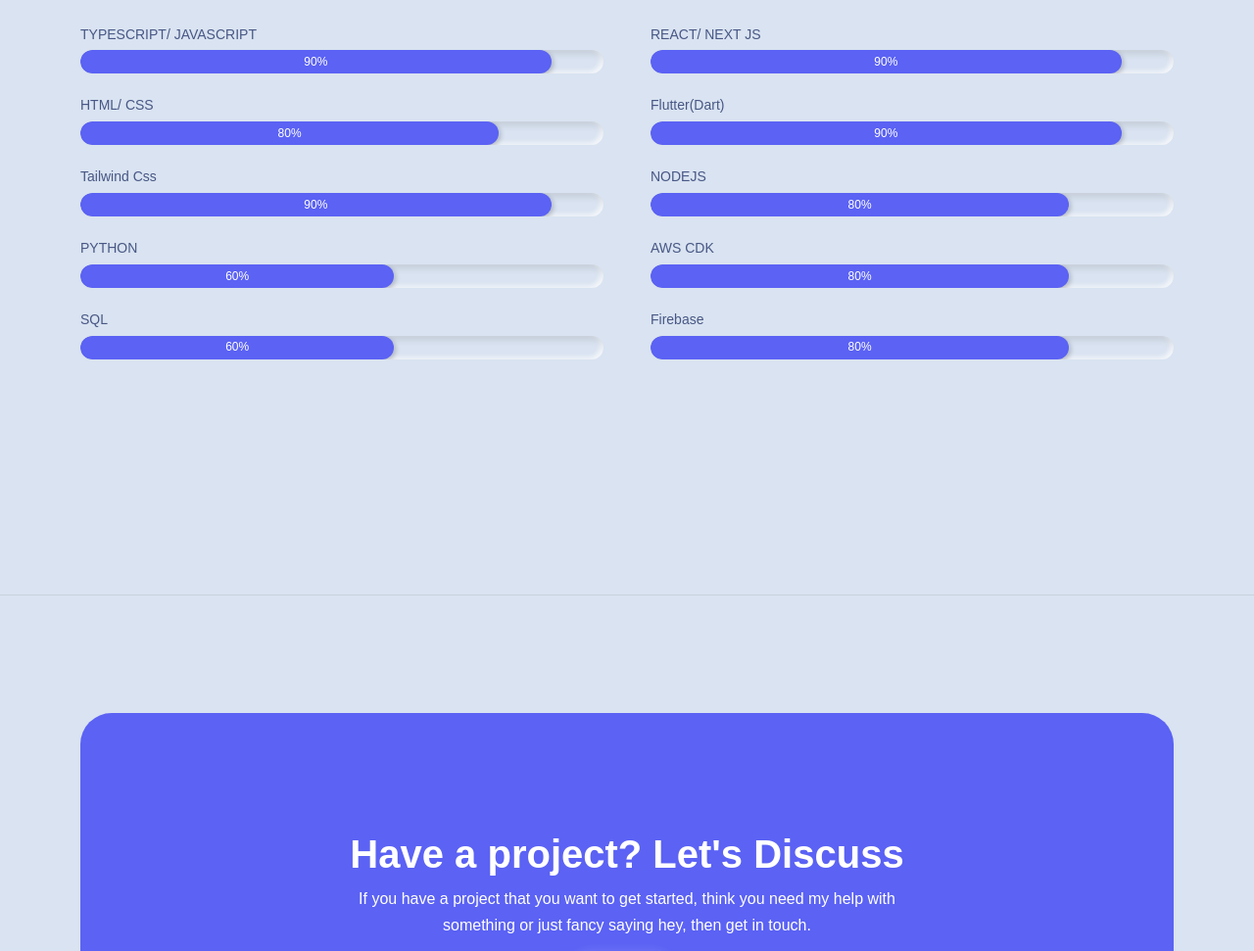
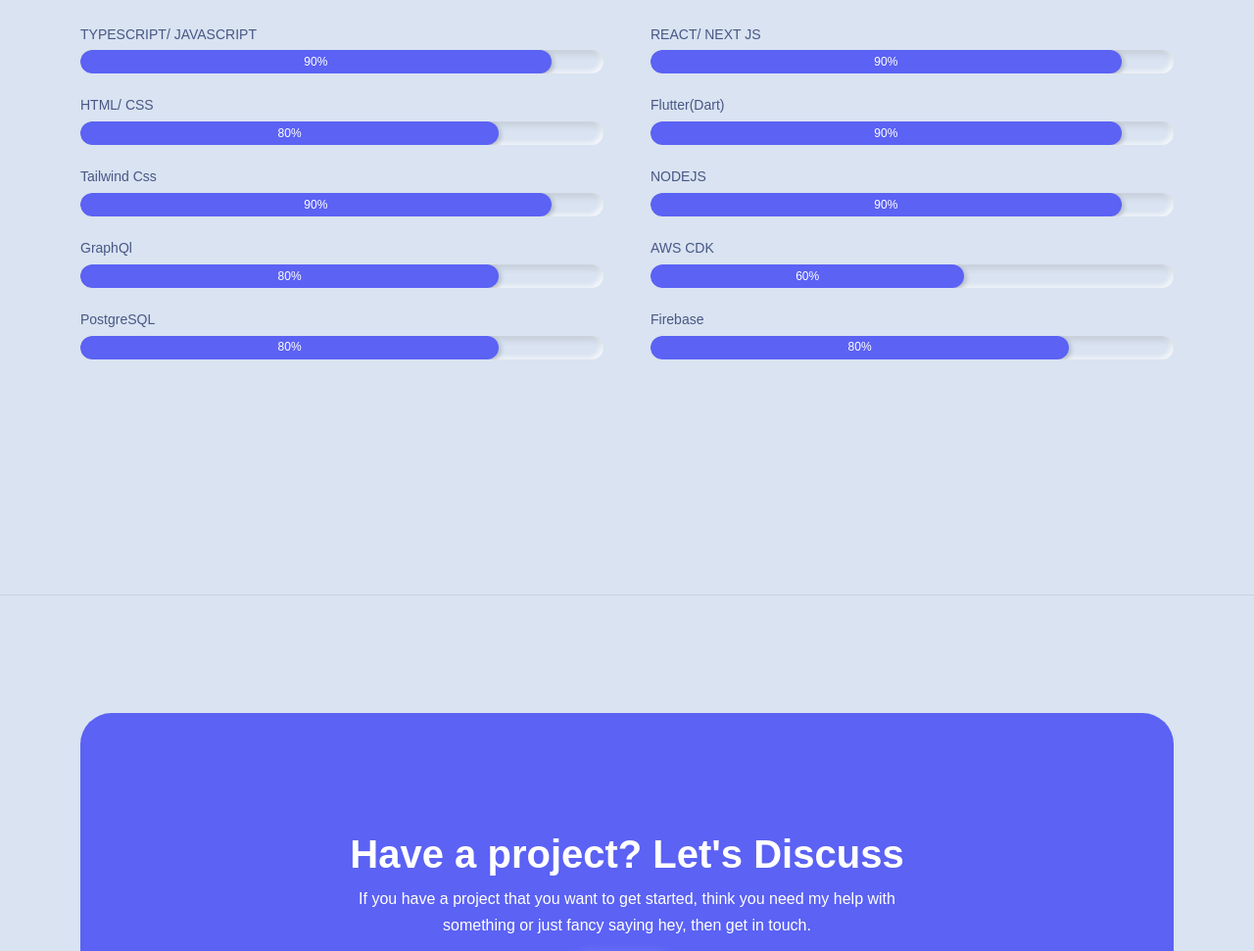
Before and after one commit to rouge9/Portfolio, a plain HTML site: page index.html in a window 1280 px wide. Shown: the part 3600-4571 px from the top of the page at 98% size. Drawn offline with nearby package versions, Linux system fonts and the light colour scheme; a web font is replaced by a local one.

Commit message:
Update skill labels and progress percentages in index.html

```diff
--- a/index.html
+++ b/index.html
@@ -593,36 +593,36 @@
                 </div>
                 <div class="col-12">
                   <div>
-                    <h5 class="small">PYTHON</h5>
+                    <h5 class="small">GraphQl</h5>
                     <div class="progress">
                       <div
                         class="progress-bar bg-info"
                         role="progressbar"
                         aria-label="Example with label"
-                        style="width: 60%"
+                        style="width: 80%"
                         aria-valuenow="60"
                         aria-valuemin="0"
                         aria-valuemax="100"
                       >
-                        60%
+                        80%
                       </div>
                     </div>
                   </div>
                 </div>
                 <div class="col-12">
                   <div>
-                    <h5 class="small">SQL</h5>
+                    <h5 class="small">PostgreSQL</h5>
                     <div class="progress">
                       <div
                         class="progress-bar bg-info"
                         role="progressbar"
                         aria-label="Example with label"
-                        style="width: 60%"
+                        style="width: 80%"
                         aria-valuenow="60"
                         aria-valuemin="0"
                         aria-valuemax="100"
                       >
-                        60%
+                        80%
                       </div>
                     </div>
                   </div>
@@ -675,12 +675,12 @@
                         class="progress-bar bg-info"
                         role="progressbar"
                         aria-label="Example with label"
-                        style="width: 80%"
-                        aria-valuenow="80"
+                        style="width: 90%"
+                        aria-valuenow="90"
                         aria-valuemin="0"
                         aria-valuemax="100"
                       >
-                        80%
+                        90%
                       </div>
                     </div>
                   </div>
@@ -693,12 +693,12 @@
                         class="progress-bar bg-info"
                         role="progressbar"
                         aria-label="Example with label"
-                        style="width: 80%"
-                        aria-valuenow="80"
+                        style="width: 60%"
+                        aria-valuenow="60"
                         aria-valuemin="0"
                         aria-valuemax="100"
                       >
-                        80%
+                        60%
                       </div>
                     </div>
                   </div>
```
